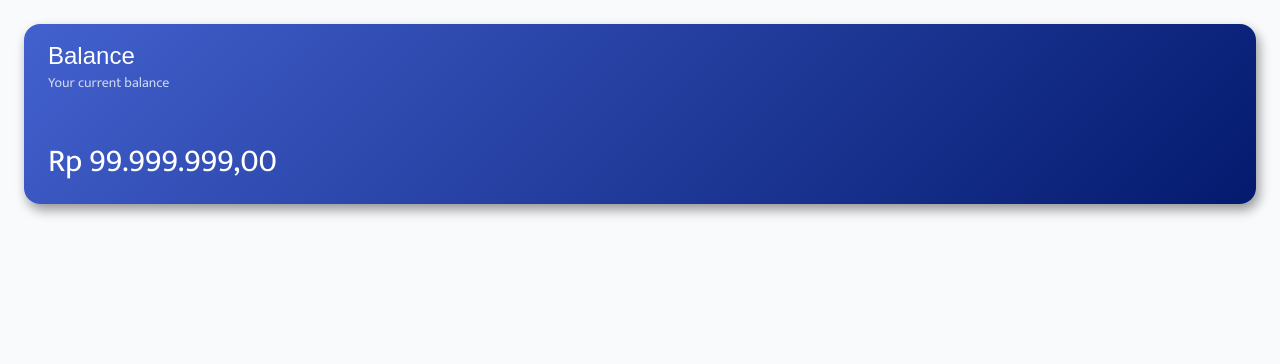
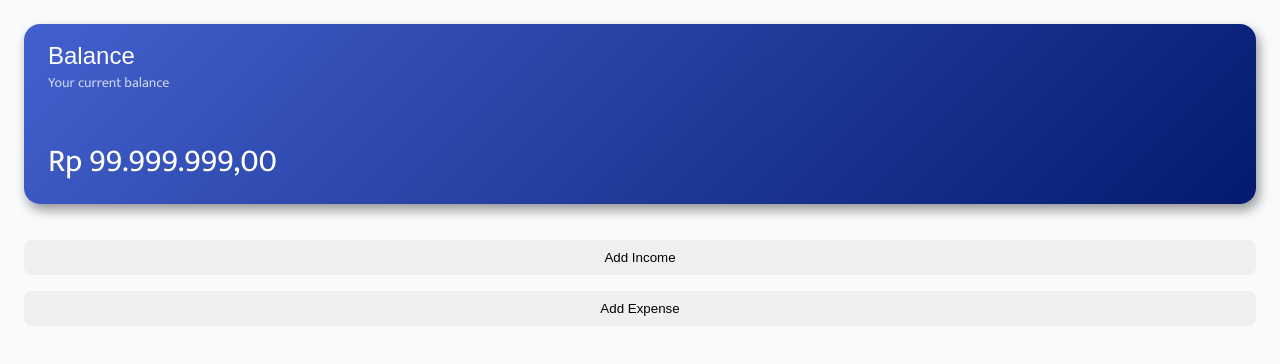
Before and after one commit to yoga-au/budget-app-mc, a React (Vite) app: page / in a window 1280 px wide. Shown: the top 364 px of the page. Built offline with nearby package versions, Linux system fonts and the light colour scheme; a web font is replaced by a local one.

Commit message:
add button component

```diff
--- a/src/App.tsx
+++ b/src/App.tsx
@@ -1,14 +1,29 @@
-import styled from "styled-components";
+import styled, { css } from "styled-components";
 import BalanceCard from "./components/BalanceCard";
+import Button from "./components/Button";
+
+interface ButtonStyleProps {
+  variant: "income" | "expense";
+}
 
 const AppWrapper = styled.div`
   margin: 1.5rem;
+`;
+
+const ButtonAddWrapper = styled.div`
+  margin-block: 36px;
+  display: grid;
+  gap: 16px;
 `;
 
 function App() {
   return (
     <AppWrapper>
       <BalanceCard />
+      <ButtonAddWrapper>
+        <Button variant="income">Add Income</Button>
+        <Button variant="expense">Add Expense</Button>
+      </ButtonAddWrapper>
     </AppWrapper>
   );
 }
--- /dev/null
+++ b/src/components/Button.tsx
@@ -0,0 +1,49 @@
+import styled, { css } from "styled-components";
+import type { ComponentPropsWithoutRef } from "react";
+
+interface ButtonProps extends ComponentPropsWithoutRef<"button"> {
+  variant: "income" | "expense";
+}
+
+const pickVariantBtn = (variant: "income" | "expense") => {
+  switch (variant) {
+    case "income":
+      return css`
+        background-color: green;
+        color: white;
+      `;
+    case "expense":
+      return css`
+        background-color: red;
+        color: white;
+      `;
+
+    default:
+      break;
+  }
+};
+
+const ButtonAddWrapper = styled.div`
+  margin-block: 36px;
+  display: grid;
+  gap: 16px;
+`;
+
+const ButtonStyle = styled.button<Pick<ButtonProps, "variant">>`
+  width: 100%;
+  padding-block: 8px;
+  text-align: center;
+  border-radius: 8px;
+  border-color: transparent;
+  transition: all 200ms ease-out;
+
+  &:hover {
+    ${({ variant }) => pickVariantBtn(variant)}
+  }
+`;
+
+const Button = ({ variant, children }: ButtonProps) => {
+  return <ButtonStyle variant={variant}>{children}</ButtonStyle>;
+};
+
+export default Button;
```
